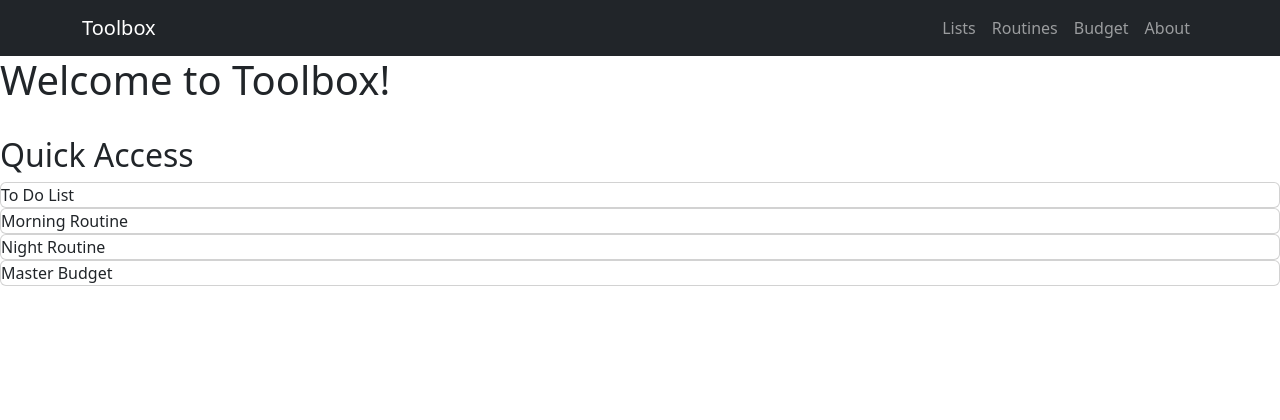
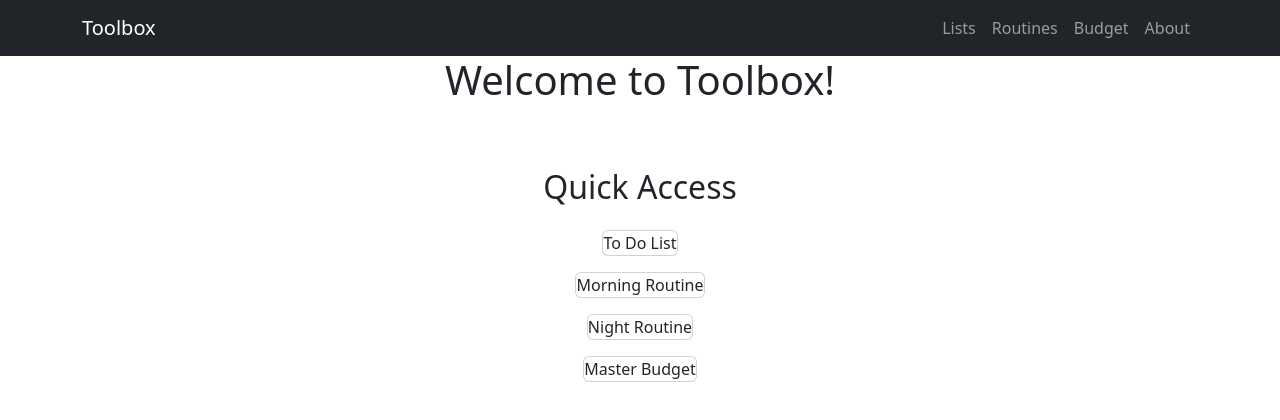
Before and after one commit to CS571-S26/p165, a React (Vite) app: page / in a window 1280 px wide. Shown: the top 420 px of the page. Built offline with nearby package versions, Linux system fonts and the light colour scheme.

Commit message:
Fixed bad route and added messaging for routines and budget

```diff
--- a/src/components/TheRouterTM.jsx
+++ b/src/components/TheRouterTM.jsx
@@ -7,6 +7,7 @@ import AboutPage from "./pages/AboutPage";
 import Layout from "./Layout";
 import ToDo from "./big4/ToDo";
 import MorningRoutine from "./big4/MorningRoutine";
+import NightRoutine from "./big4/NightRoutine";
 import MasterBudget from "./big4/MasterBudget";
 
 export default function TheRouterTM()
@@ -20,7 +21,8 @@ export default function TheRouterTM()
                 <Route path="lists/todo" element={<ToDo />} />
 
                 <Route path="routines" element={<RoutinesPage />} />
-
+                <Route path="routines/morning_routine" element={<MorningRoutine />} />
+                <Route path="routines/night_routine" element={<NightRoutine />} />
 
                 <Route path="budgets" element={<BudgetPage />} />
                 <Route path="budgets/master_budget" element={<MasterBudget />} />
--- a/src/components/big4/MasterBudget.jsx
+++ b/src/components/big4/MasterBudget.jsx
@@ -1,5 +1,7 @@
 
 export default function MasterBudget()
 {
-
+    return <div>
+        <h1>Not yet implemented.</h1>
+    </div>
 }
--- a/src/components/big4/MorningRoutine.jsx
+++ b/src/components/big4/MorningRoutine.jsx
@@ -1,5 +1,8 @@
 
 export default function MorningRoutine()
 {
+    return <div>
+        <h1>Not yet implemented.</h1>
+    </div>
 
 }
--- a/src/components/big4/NightRoutine.jsx
+++ b/src/components/big4/NightRoutine.jsx
@@ -1,5 +1,7 @@
 
 export default function NightRoutine()
 {
-
+    return <div>
+        <h1>Not yet implemented.</h1>
+    </div>
 }
--- a/src/components/pages/HomePage.jsx
+++ b/src/components/pages/HomePage.jsx
@@ -1,16 +1,16 @@
-import { Card } from "react-bootstrap";
+import { Card, Container } from "react-bootstrap";
 import { useNavigate } from "react-router";
 
 export default function HomePage()
 {
     const navigate = useNavigate();
-    return <div style={{ alignItems: "center"}}>
+    return <Container className="page-layout">
         <h1>Welcome to Toolbox!</h1>
         <br></br>
         <h2>Quick Access</h2>
         <Card onClick={() => navigate("/lists/todo")}>To Do List</Card>
         <Card onClick={() => navigate("/routines/morning_routine")}>Morning Routine</Card>
         <Card onClick={() => navigate("/routines/night_routine")}>Night Routine</Card>
-        <Card onClick={() => navigate("/budget/master_budget")}>Master Budget</Card>
-    </div>
+        <Card onClick={() => navigate("/budgets/master_budget")}>Master Budget</Card>
+    </Container>
 }
```
